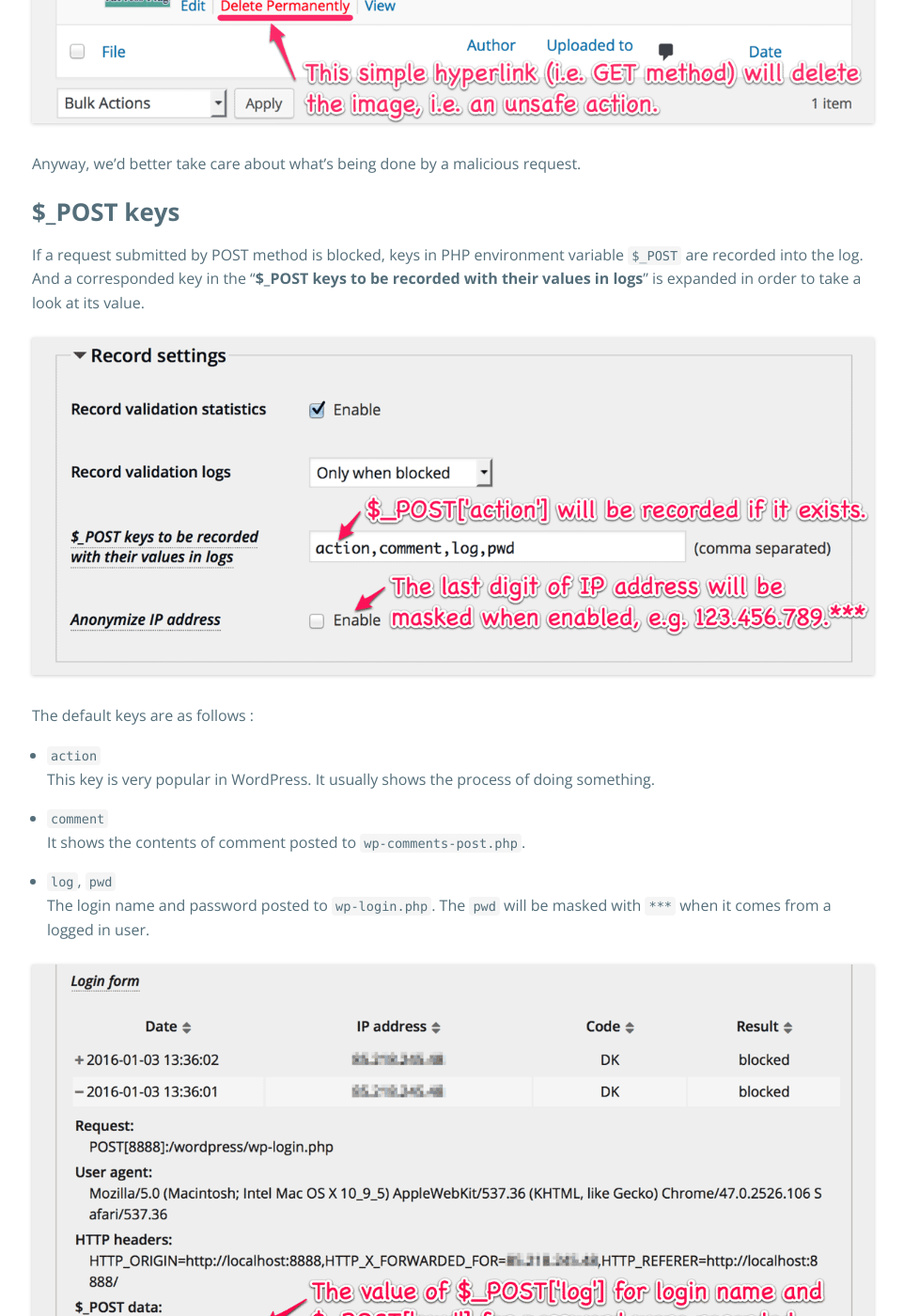
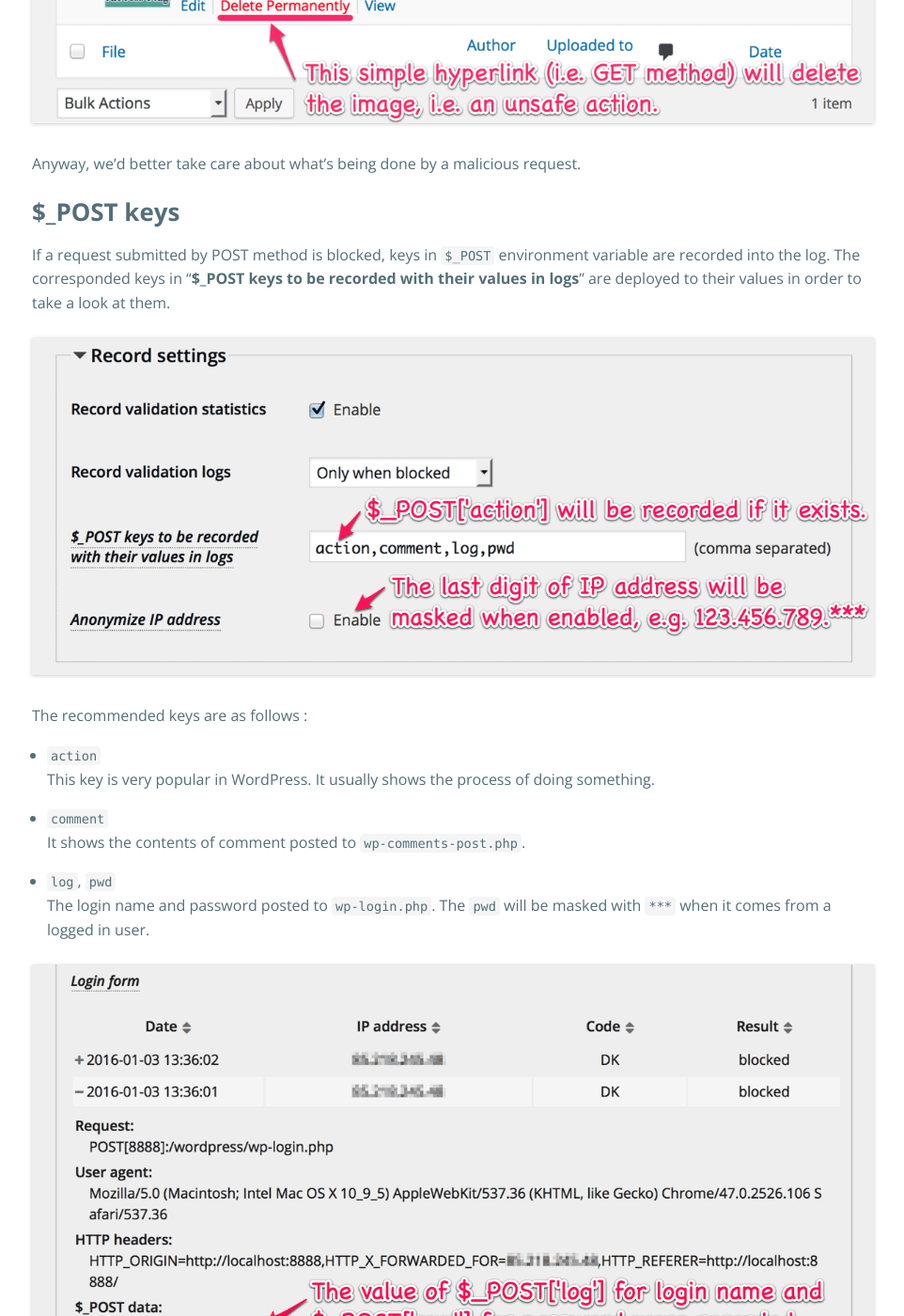
Before and after one commit to tokkonopapa/WordPress-IP-Geo-Block, a Jekyll site: the page built from _codex/05/record-settings-and-logs.md, in a window 1280 px wide and 1400 px high, scrolled down 713 px. Shown: the whole window at 94% size, without its empty margins (158-1120 px from the left). Built offline with Jekyll 4.4.1, drawn with Linux system fonts in a browser that asks for light colours; some web fonts are replaced; some of the changed text lies outside the part shown.

Commit message:
Update codex.

```diff
--- a/_codex/05/record-settings-and-logs.md
+++ b/_codex/05/record-settings-and-logs.md
@@ -33,16 +33,16 @@ Anyway, we'd better take care about what's being done by a malicious request.
 
 ### $_POST keys ###
 
-If a request submitted by POST method is blocked, keys in PHP environment
-variable `$_POST` are recorded into the log. And a corresponded key in the
-"**$_POST keys to be recorded with their values in logs**" is expanded in
-order to take a look at its value.
+If a request submitted by POST method is blocked, keys in `$_POST` environment
+variable are recorded into the log. The corresponded keys in "**$_POST keys to
+be recorded with their values in logs**" are deployed to their values in order
+to take a look at them.
 
 ![Record settings]({{ '/img/2016-01/RecordSettings.png' | prepend: site.baseurl }}
  "Record settings"
 )
 
-The default keys are as follows :
+The recommended keys are as follows :
 
 - `action`
   This key is very popular in WordPress. It usually shows the process of doing
```
Also changed, not shown: other parts of _codex/05/record-settings-and-logs.md (+1 -1 lines).
